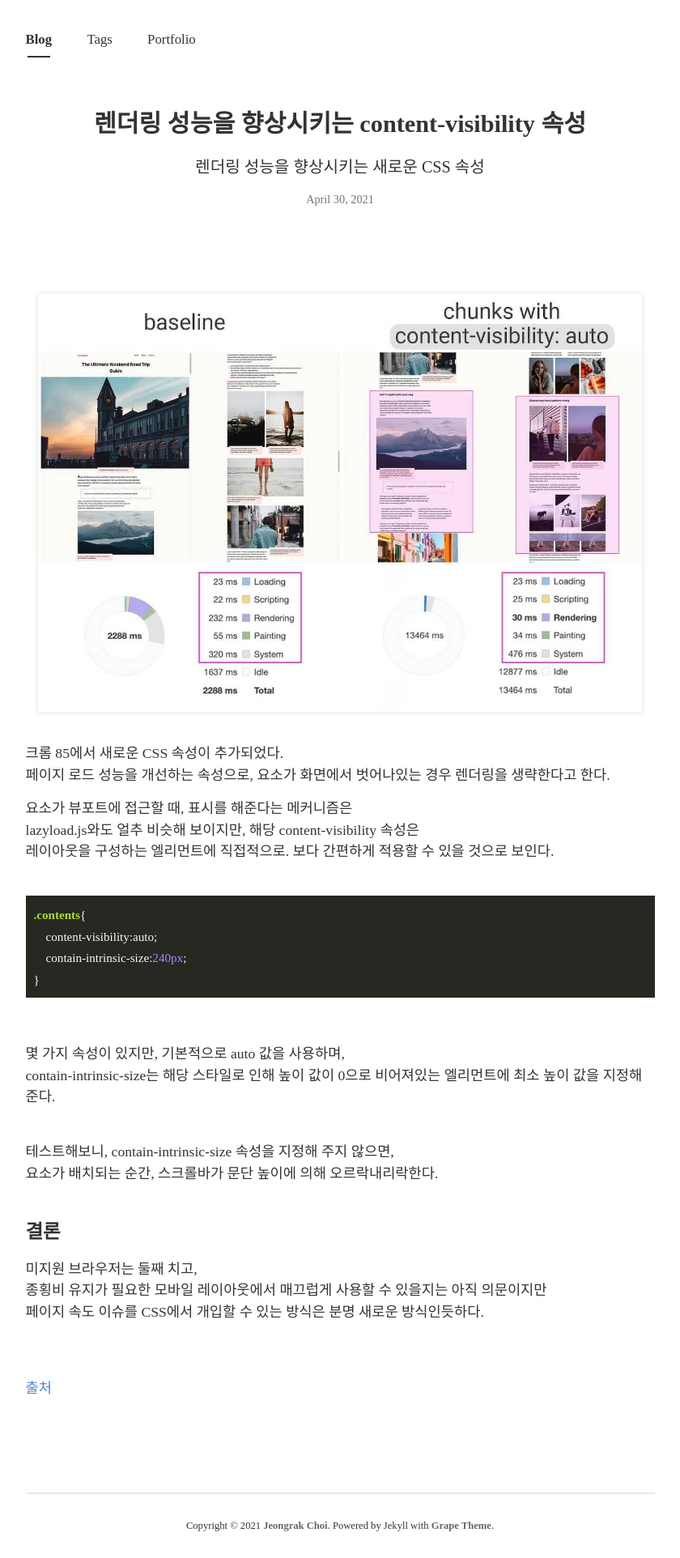
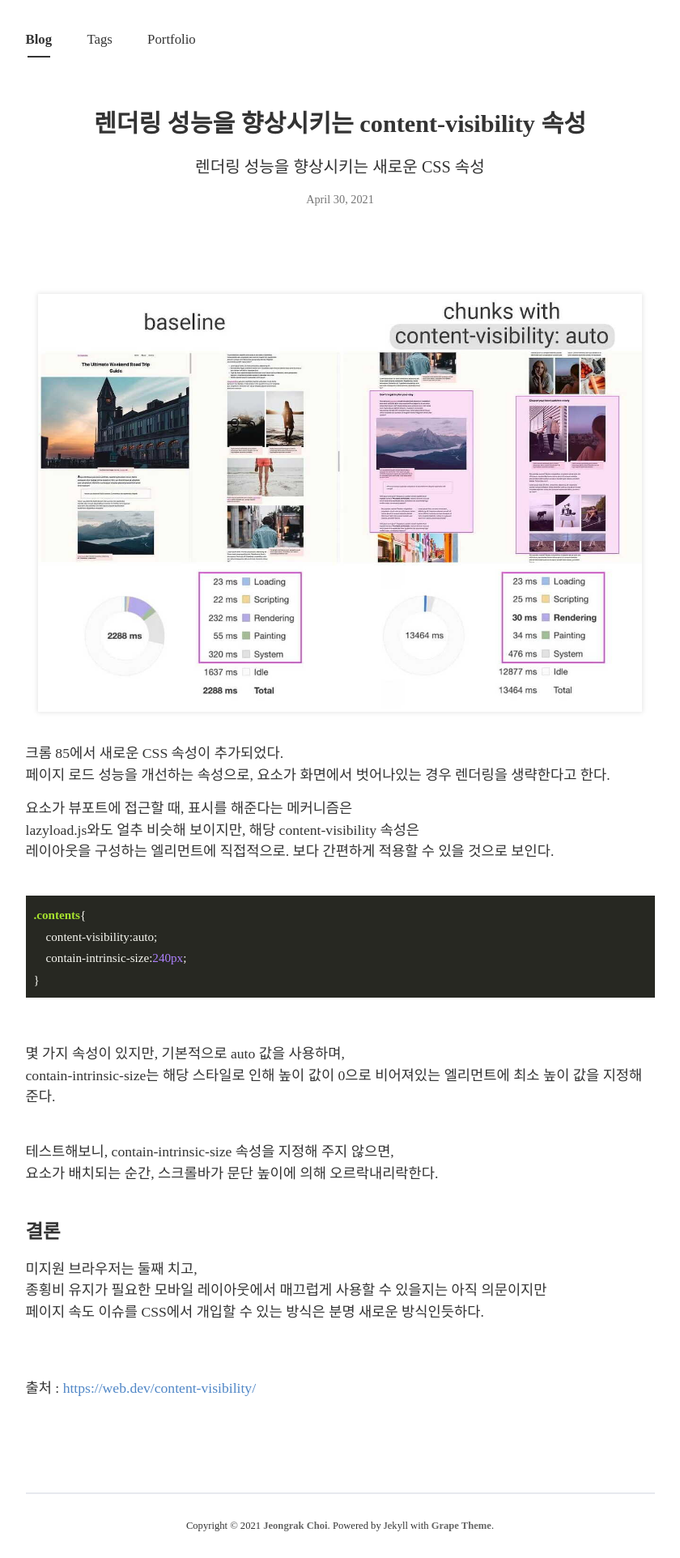
Before and after one commit to JeongrakChoi/JeongrakChoi.github.io, a Jekyll site: the page built from _posts/2021-04-30-content-visibility.md, in a window 1280 px wide. Shown: the whole page at 81% size, without its empty margins (220-1060 px from the left). Built offline with Jekyll 4.4.1, drawn with Linux system fonts in a browser that asks for light colours; nearby versions of some CDN libraries; some web fonts are replaced; comment, search, counter and statistics services are not loaded; some of the changed lines change nothing that is shown.

Commit message:
Update 2021-04-30-content-visibility.md

```diff
--- a/_posts/2021-04-30-content-visibility.md
+++ b/_posts/2021-04-30-content-visibility.md
@@ -43,4 +43,4 @@ contain-intrinsic-size 속성을 지정해 주지 않으면,
 페이지 속도 이슈를 CSS에서 개입할 수 있는 방식은 분명 새로운 방식인듯하다.
 <br><br>
 
-[출처](https://web.dev/content-visibility/)
+출처 : [https://web.dev/content-visibility/](https://web.dev/content-visibility/)
```
